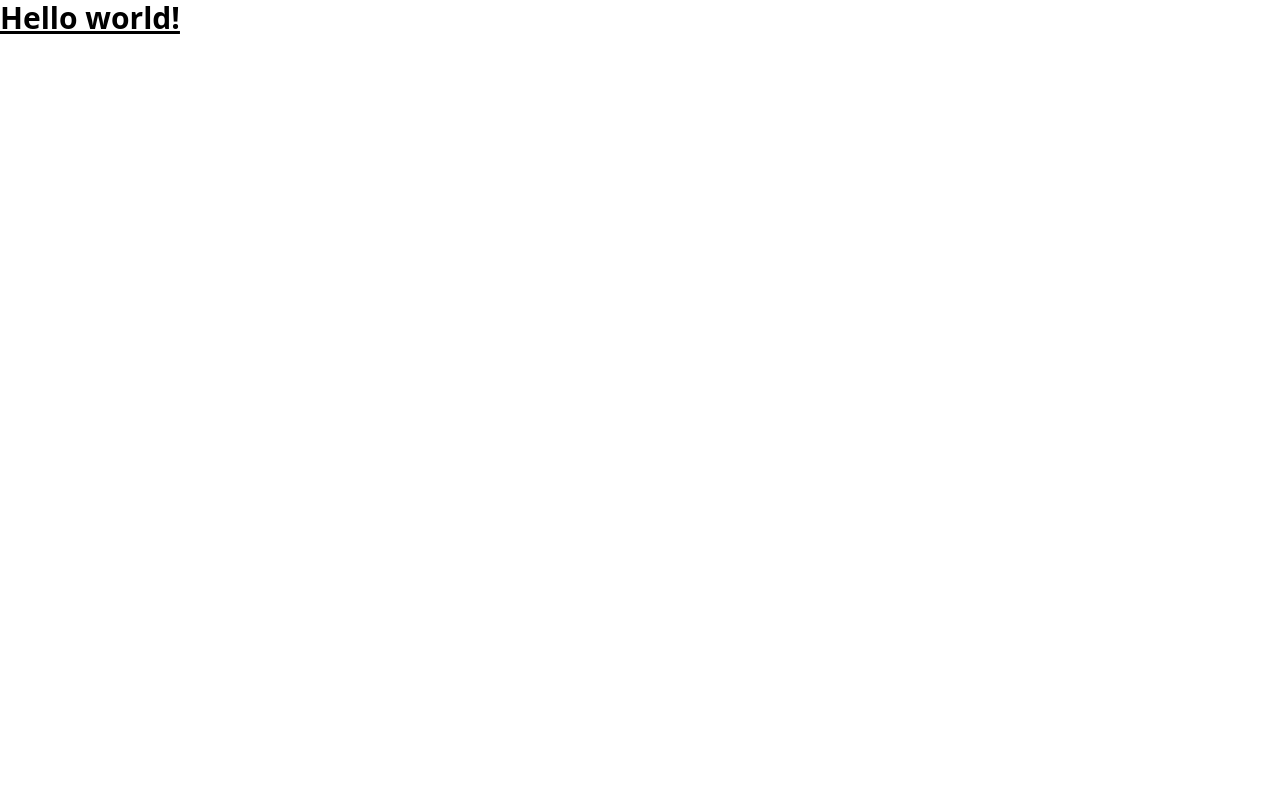
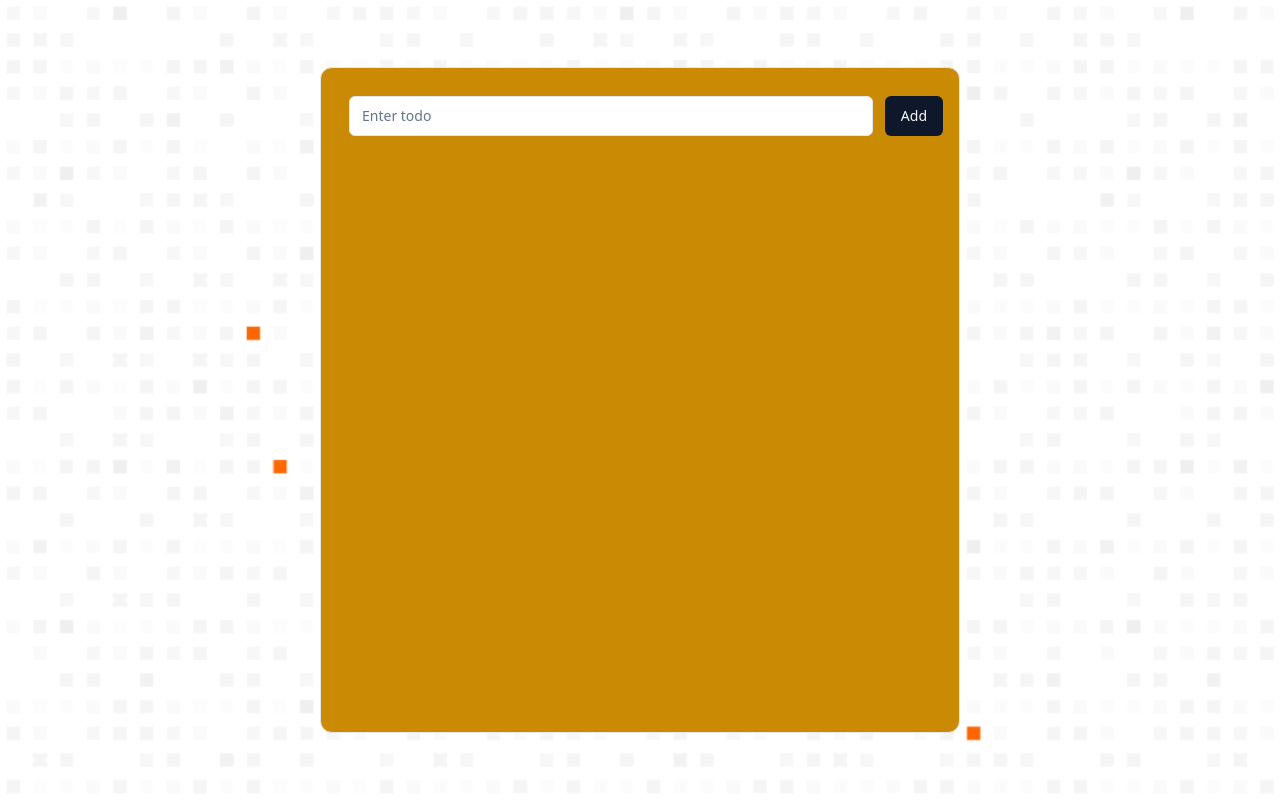
Before and after one commit to EjuluWilson/todo, a React (Vite) app: page / in a window 1280 px wide. Built offline with nearby package versions, Linux system fonts and the light colour scheme.

Commit message:
add board component

```diff
--- a/package.json
+++ b/package.json
@@ -10,6 +10,8 @@
     "preview": "vite preview"
   },
   "dependencies": {
+    "@radix-ui/react-scroll-area": "^1.1.0",
+    "@radix-ui/react-slot": "^1.1.0",
     "class-variance-authority": "^0.7.0",
     "clsx": "^2.1.1",
     "lucide-react": "^0.427.0",
@@ -30,6 +32,8 @@
     "eslint-plugin-react-refresh": "^0.4.9",
     "globals": "^15.9.0",
     "postcss": "^8.4.41",
+    "prettier": "^3.3.3",
+    "prettier-plugin-tailwindcss": "^0.6.6",
     "tailwindcss": "^3.4.9",
     "vite": "^5.4.0"
   }
--- a/src/App.jsx
+++ b/src/App.jsx
@@ -1,7 +1,9 @@
+import Board from "./components/Board"
+
 export default function App() {
   return (
-    <h1 className="text-3xl font-bold underline">
-      Hello world!
-    </h1>
+    <div  className="flex bg-[url('/background.svg')]  h-screen justify-center items-center" >
+      <Board/>
+    </div>
   )
 }
--- /dev/null
+++ b/src/components/Board.jsx
@@ -0,0 +1,14 @@
+import { ScrollArea } from "@/components/ui/scroll-area";
+import { Input } from "@/components/ui/input";
+import { Button } from "./ui/button";
+
+export default function Board() {
+  return (
+    <ScrollArea className="h-5/6 w-1/2 rounded-xl border p-4 bg-yellow-600  ">
+      <div className="flex mt-3 gap-3">
+        <Input placeholder="Enter todo " className=" ml-3 "></Input>
+        <Button>Add</Button>
+      </div>
+    </ScrollArea>
+  );
+}
--- /dev/null
+++ b/src/components/ui/button.jsx
@@ -0,0 +1,47 @@
+import * as React from "react"
+import { Slot } from "@radix-ui/react-slot"
+import { cva } from "class-variance-authority";
+
+import { cn } from "@/lib/utils"
+
+const buttonVariants = cva(
+  "inline-flex items-center justify-center whitespace-nowrap rounded-md text-sm font-medium ring-offset-white transition-colors focus-visible:outline-none focus-visible:ring-2 focus-visible:ring-slate-950 focus-visible:ring-offset-2 disabled:pointer-events-none disabled:opacity-50 dark:ring-offset-slate-950 dark:focus-visible:ring-slate-300",
+  {
+    variants: {
+      variant: {
+        default: "bg-slate-900 text-slate-50 hover:bg-slate-900/90 dark:bg-slate-50 dark:text-slate-900 dark:hover:bg-slate-50/90",
+        destructive:
+          "bg-red-500 text-slate-50 hover:bg-red-500/90 dark:bg-red-900 dark:text-slate-50 dark:hover:bg-red-900/90",
+        outline:
+          "border border-slate-200 bg-white hover:bg-slate-100 hover:text-slate-900 dark:border-slate-800 dark:bg-slate-950 dark:hover:bg-slate-800 dark:hover:text-slate-50",
+        secondary:
+          "bg-slate-100 text-slate-900 hover:bg-slate-100/80 dark:bg-slate-800 dark:text-slate-50 dark:hover:bg-slate-800/80",
+        ghost: "hover:bg-slate-100 hover:text-slate-900 dark:hover:bg-slate-800 dark:hover:text-slate-50",
+        link: "text-slate-900 underline-offset-4 hover:underline dark:text-slate-50",
+      },
+      size: {
+        default: "h-10 px-4 py-2",
+        sm: "h-9 rounded-md px-3",
+        lg: "h-11 rounded-md px-8",
+        icon: "h-10 w-10",
+      },
+    },
+    defaultVariants: {
+      variant: "default",
+      size: "default",
+    },
+  }
+)
+
+const Button = React.forwardRef(({ className, variant, size, asChild = false, ...props }, ref) => {
+  const Comp = asChild ? Slot : "button"
+  return (
+    (<Comp
+      className={cn(buttonVariants({ variant, size, className }))}
+      ref={ref}
+      {...props} />)
+  );
+})
+Button.displayName = "Button"
+
+export { Button, buttonVariants }
--- /dev/null
+++ b/src/components/ui/input.jsx
@@ -0,0 +1,19 @@
+import * as React from "react"
+
+import { cn } from "@/lib/utils"
+
+const Input = React.forwardRef(({ className, type, ...props }, ref) => {
+  return (
+    (<input
+      type={type}
+      className={cn(
+        "flex h-10 w-full rounded-md border border-slate-200 bg-white px-3 py-2 text-sm ring-offset-white file:border-0 file:bg-transparent file:text-sm file:font-medium placeholder:text-slate-500 focus-visible:outline-none focus-visible:ring-2 focus-visible:ring-slate-950 focus-visible:ring-offset-2 disabled:cursor-not-allowed disabled:opacity-50 dark:border-slate-800 dark:bg-slate-950 dark:ring-offset-slate-950 dark:placeholder:text-slate-400 dark:focus-visible:ring-slate-300",
+        className
+      )}
+      ref={ref}
+      {...props} />)
+  );
+})
+Input.displayName = "Input"
+
+export { Input }
--- /dev/null
+++ b/src/components/ui/scroll-area.jsx
@@ -0,0 +1,38 @@
+import * as React from "react"
+import * as ScrollAreaPrimitive from "@radix-ui/react-scroll-area"
+
+import { cn } from "@/lib/utils"
+
+const ScrollArea = React.forwardRef(({ className, children, ...props }, ref) => (
+  <ScrollAreaPrimitive.Root
+    ref={ref}
+    className={cn("relative overflow-hidden", className)}
+    {...props}>
+    <ScrollAreaPrimitive.Viewport className="h-full w-full rounded-[inherit]">
+      {children}
+    </ScrollAreaPrimitive.Viewport>
+    <ScrollBar />
+    <ScrollAreaPrimitive.Corner />
+  </ScrollAreaPrimitive.Root>
+))
+ScrollArea.displayName = ScrollAreaPrimitive.Root.displayName
+
+const ScrollBar = React.forwardRef(({ className, orientation = "vertical", ...props }, ref) => (
+  <ScrollAreaPrimitive.ScrollAreaScrollbar
+    ref={ref}
+    orientation={orientation}
+    className={cn(
+      "flex touch-none select-none transition-colors",
+      orientation === "vertical" &&
+        "h-full w-2.5 border-l border-l-transparent p-[1px]",
+      orientation === "horizontal" &&
+        "h-2.5 flex-col border-t border-t-transparent p-[1px]",
+      className
+    )}
+    {...props}>
+    <ScrollAreaPrimitive.ScrollAreaThumb className="relative flex-1 rounded-full bg-slate-200 dark:bg-slate-800" />
+  </ScrollAreaPrimitive.ScrollAreaScrollbar>
+))
+ScrollBar.displayName = ScrollAreaPrimitive.ScrollAreaScrollbar.displayName
+
+export { ScrollArea, ScrollBar }
```
Also changed, not shown: public/background.svg (added), 1 other file (tests, documents, lock files or other folders).
